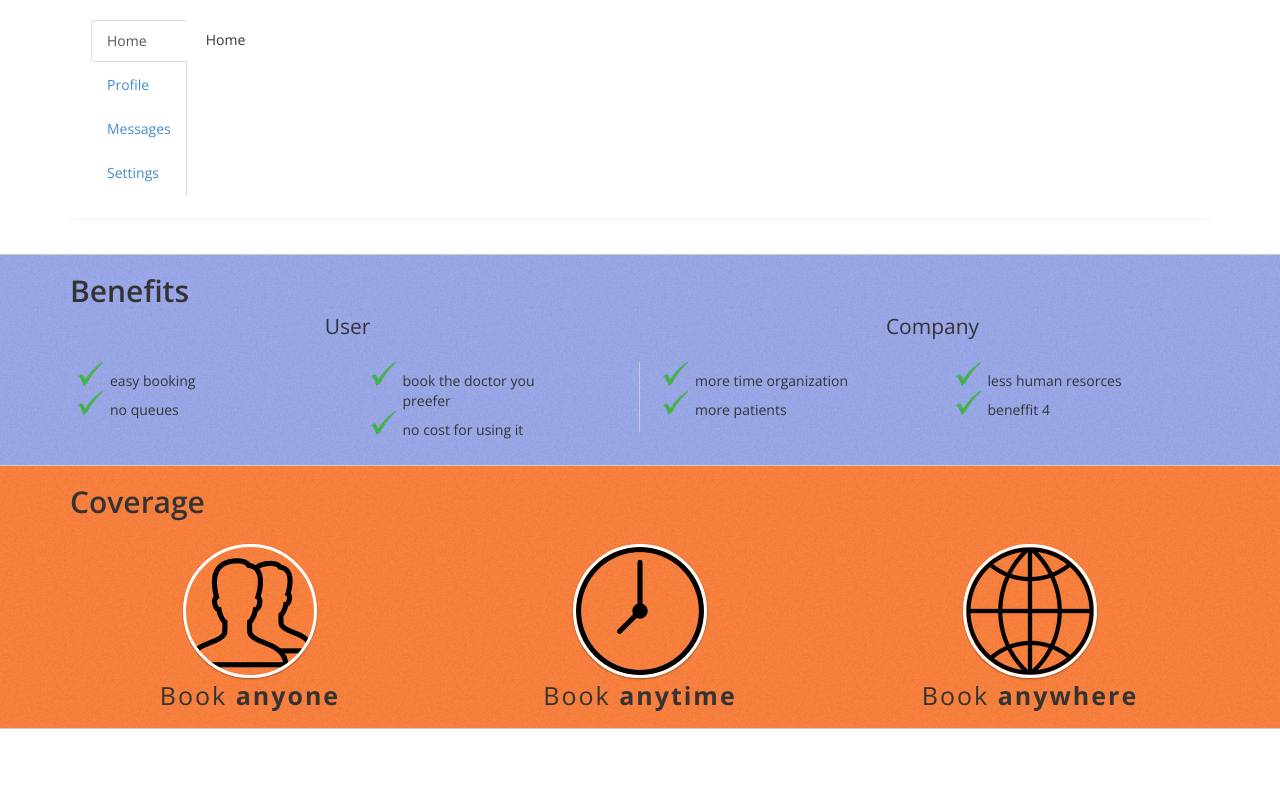
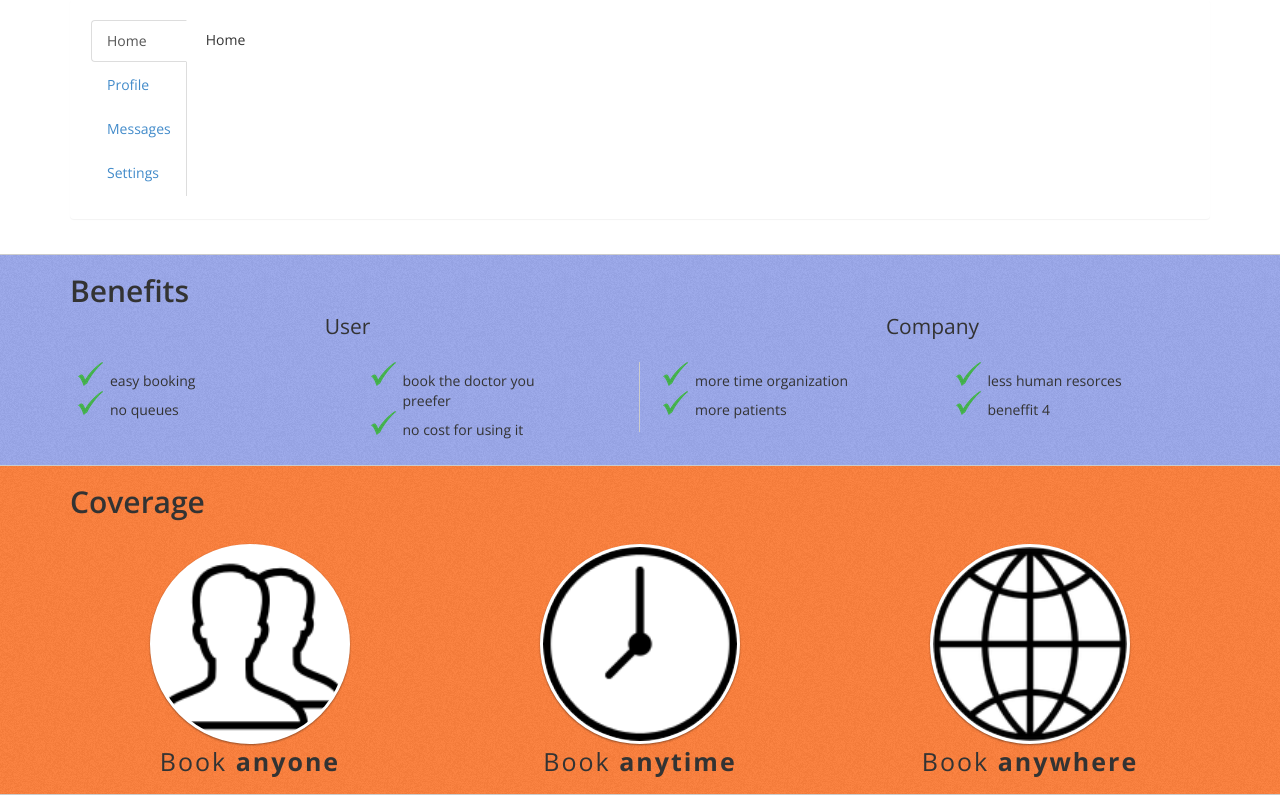
Before and after one commit to renatosalas/renatosalas.github.io, a plain HTML site: page MedicalAppointment/index.html in a window 1280 px wide. Shown: the part 1255-2050 px from the top of the page. Before the commit the page ends 1984 px from the top, so only its background shows below. Drawn offline with nearby package versions, Linux system fonts and the light colour scheme.

Commit message:
Update index

```diff
--- a/MedicalAppointment/index.html
+++ b/MedicalAppointment/index.html
@@ -485,13 +485,10 @@
 						font-weight: 600;
 						text-align: center;
 					}
-<<<<<<< HEAD
 					.img-circle {
             /*background:url("img/connection.png") no-repeat;
-=======
           .img-circle {
             background: url("img/connection.png") no-repeat;
->>>>>>> 05af1904563dd812969f2926efde6667206f7cdc
             background-size:128px 128px;
             background-position: center;*/
             height:200px;
@@ -501,13 +498,11 @@
             margin:auto;
             background-color: white;
 					}
-<<<<<<< HEAD
           /*.img-circle1 {
             background:url("img/clock.png") no-repeat;
-=======
+          }
           .img-circle1 {
             background: url("img/clock.png") no-repeat;
->>>>>>> 05af1904563dd812969f2926efde6667206f7cdc
             background-size:128px 128px;
             background-position: center;
             height:200px;
@@ -526,12 +521,7 @@
             border-radius:50%;
             overflow:hidden;
             margin:auto;
-<<<<<<< HEAD
           }*/
-=======
-            background-color: white;
-          }
->>>>>>> 05af1904563dd812969f2926efde6667206f7cdc
   				</style>
   				<div class="row">
             <style>
```
